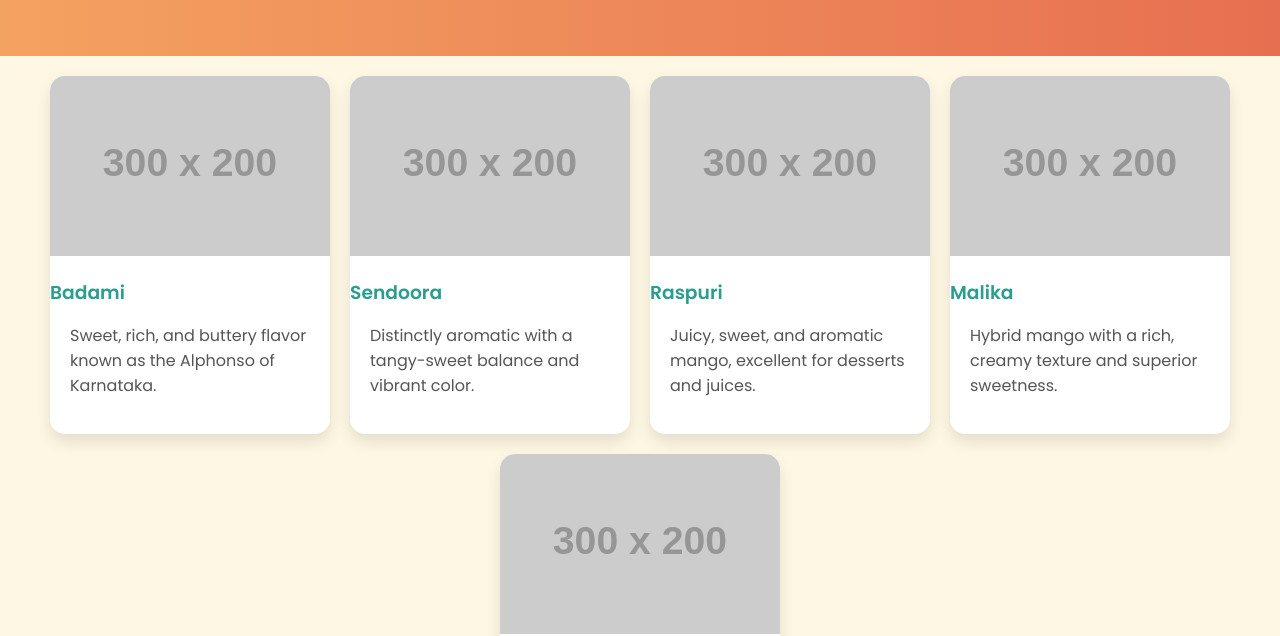
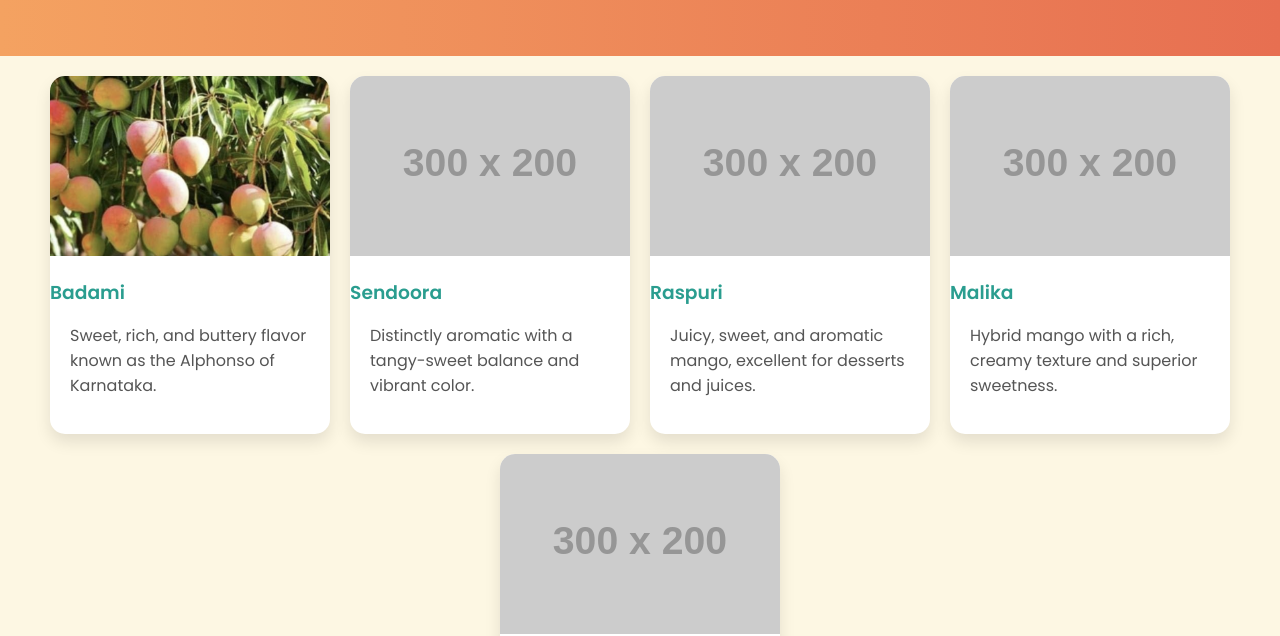
Before and after one commit to live-world/LakshFarmFresh, a plain HTML site: page index.html in a window 1280 px wide. Shown: the part 164-800 px from the top of the page. Drawn offline with Linux system fonts and the light colour scheme; placeholder pictures from the web are drawn by us.

Commit message:
Update index.html

```diff
--- a/index.html
+++ b/index.html
@@ -85,7 +85,7 @@
 <div class="container">
 
     <div class="mango-card">
-        <img src="https://via.placeholder.com/300x200" alt="Badami Mango">
+        <img src="badami.png" alt="Badami Mango">
         <h3>Badami</h3>
         <p>Sweet, rich, and buttery flavor known as the Alphonso of Karnataka.</p>
     </div>
```
